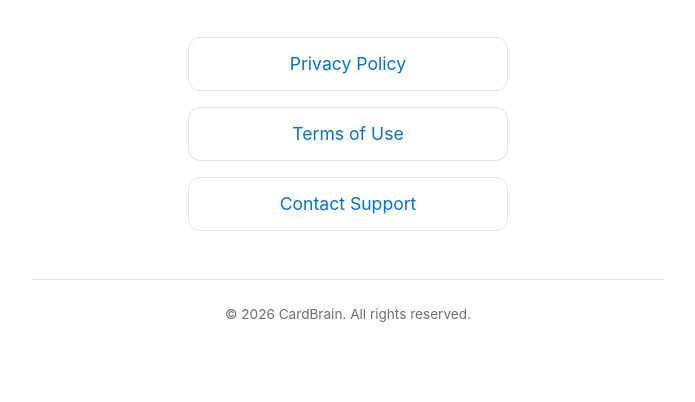
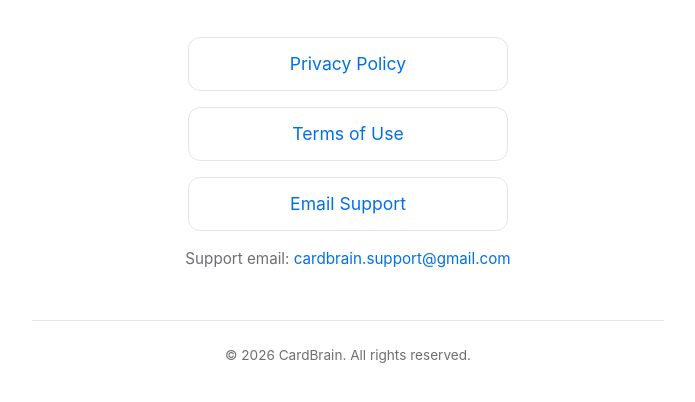
Before and after one commit to becky2019/becky2019.github.io, a plain HTML site: page CardBrain/index.html in a window 1280 px wide. Shown: the part 216-618 px from the top of the page, without its empty margins (292-987 px from the left). Drawn offline with Linux system fonts and the light colour scheme.

Commit message:
Make CardBrain support email visible

```diff
--- a/CardBrain/index.html
+++ b/CardBrain/index.html
@@ -66,6 +66,22 @@
             border-color: #d2d2d7;
         }
 
+        .support-note {
+            margin-top: 0.25rem;
+            font-size: 0.95rem;
+            color: #6e6e73;
+        }
+
+        .support-note a {
+            color: #0071e3;
+            text-decoration: none;
+            overflow-wrap: anywhere;
+        }
+
+        .support-note a:hover {
+            text-decoration: underline;
+        }
+
         footer {
             margin-top: 3rem;
             padding-top: 1.5rem;
@@ -83,8 +99,11 @@
     <ul class="links">
         <li><a href="privacy-policy.html">Privacy Policy</a></li>
         <li><a href="https://www.apple.com/legal/internet-services/itunes/dev/stdeula/">Terms of Use</a></li>
-        <li><a href="mailto:cardbrain.support@gmail.com">Contact Support</a></li>
+        <li><a href="mailto:cardbrain.support@gmail.com?subject=CardBrain%20Support">Email Support</a></li>
     </ul>
+    <p class="support-note">
+        Support email: <a href="mailto:cardbrain.support@gmail.com?subject=CardBrain%20Support">cardbrain.support@gmail.com</a>
+    </p>
 
     <footer>
         &copy; 2026 CardBrain. All rights reserved.
```
Also changed, not shown: creditbrain/index.html (+20 -1 lines).
